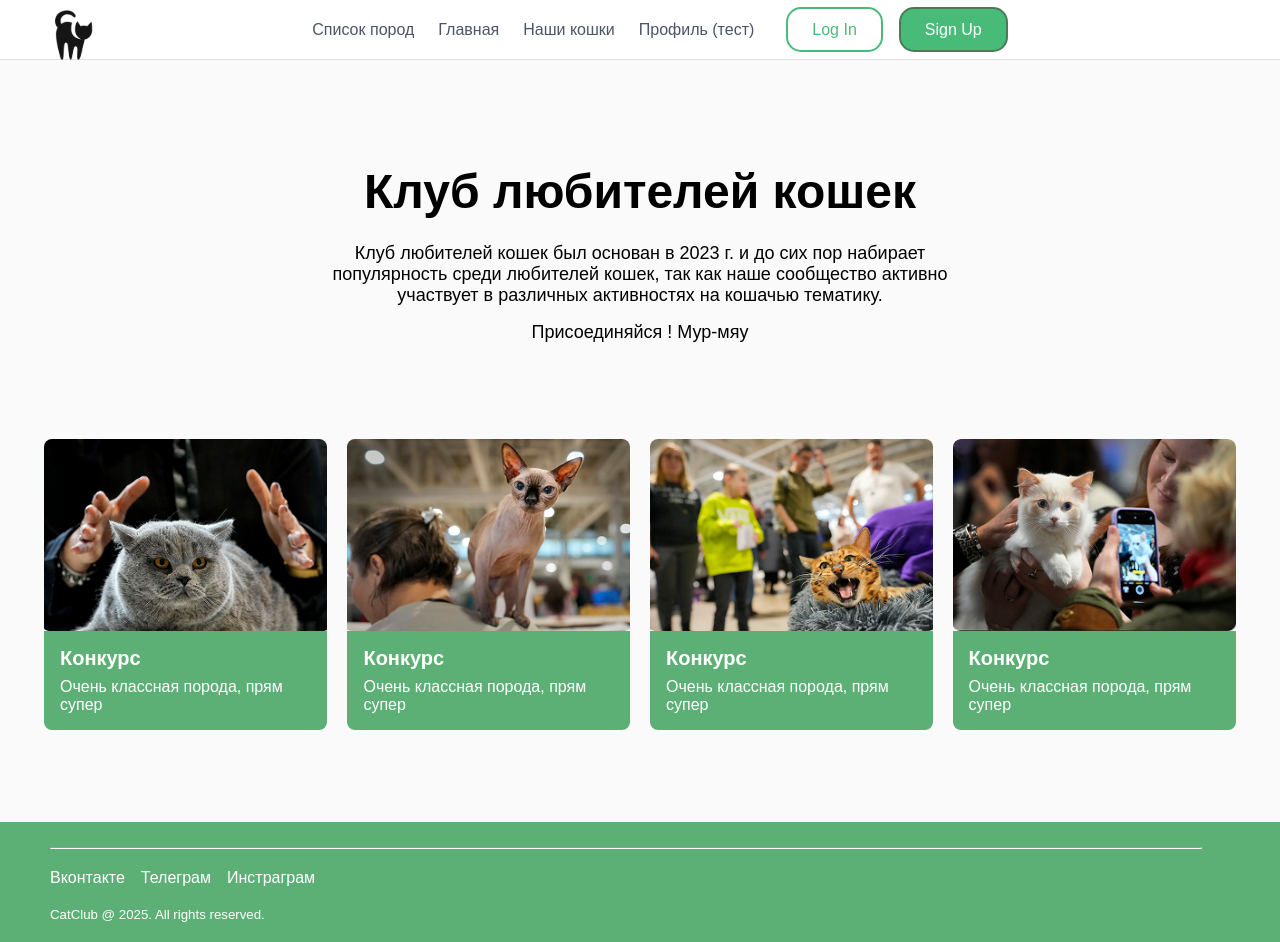
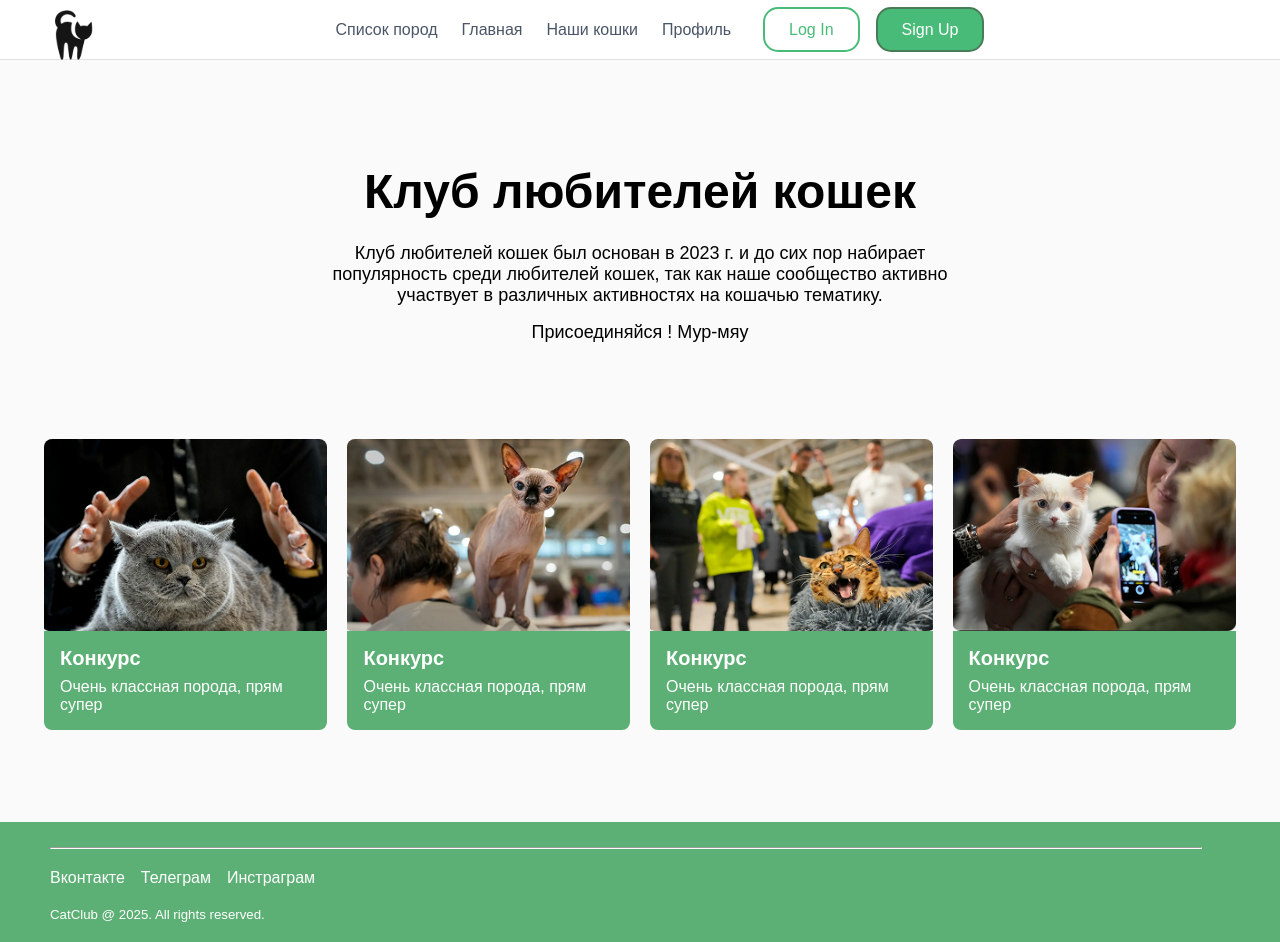
Before and after one commit to RoGad/CatLoversClub, a React (Vite) app: page / in a window 1280 px wide. Built offline with nearby package versions, Linux system fonts and the light colour scheme; no server answers.

Commit message:
Fix profile link text in header

```diff
--- a/src/global/header/Header.jsx
+++ b/src/global/header/Header.jsx
@@ -35,7 +35,7 @@ const Header = () => {
                     <Link to="/WikiCats">Список пород</Link>
                     <Link to="/">Главная</Link>
                     <Link to="/">Наши кошки</Link>
-                    <Link to="/ProfilePage">Профиль (тест)</Link>
+                    <Link to="/ProfilePage">Профиль</Link>
                 </nav>
                 <div className="auth-buttons">
                     <Link to="/Login" className="login-btn">Log In</Link>
```
